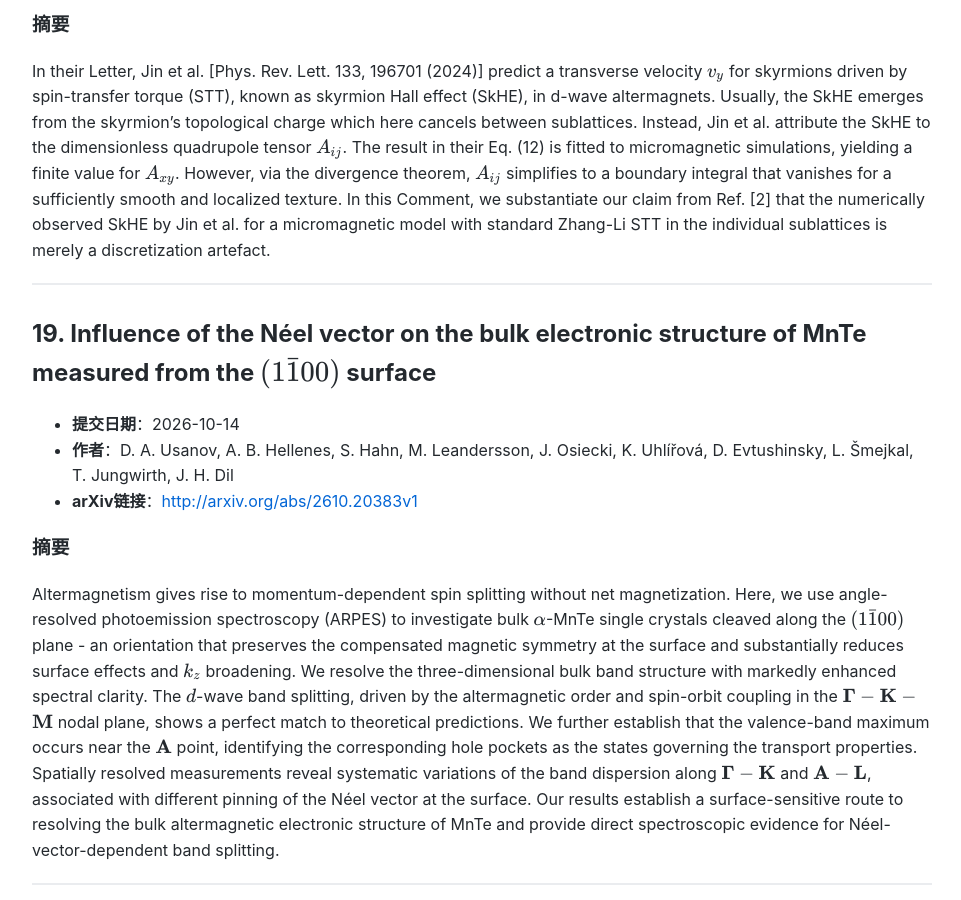
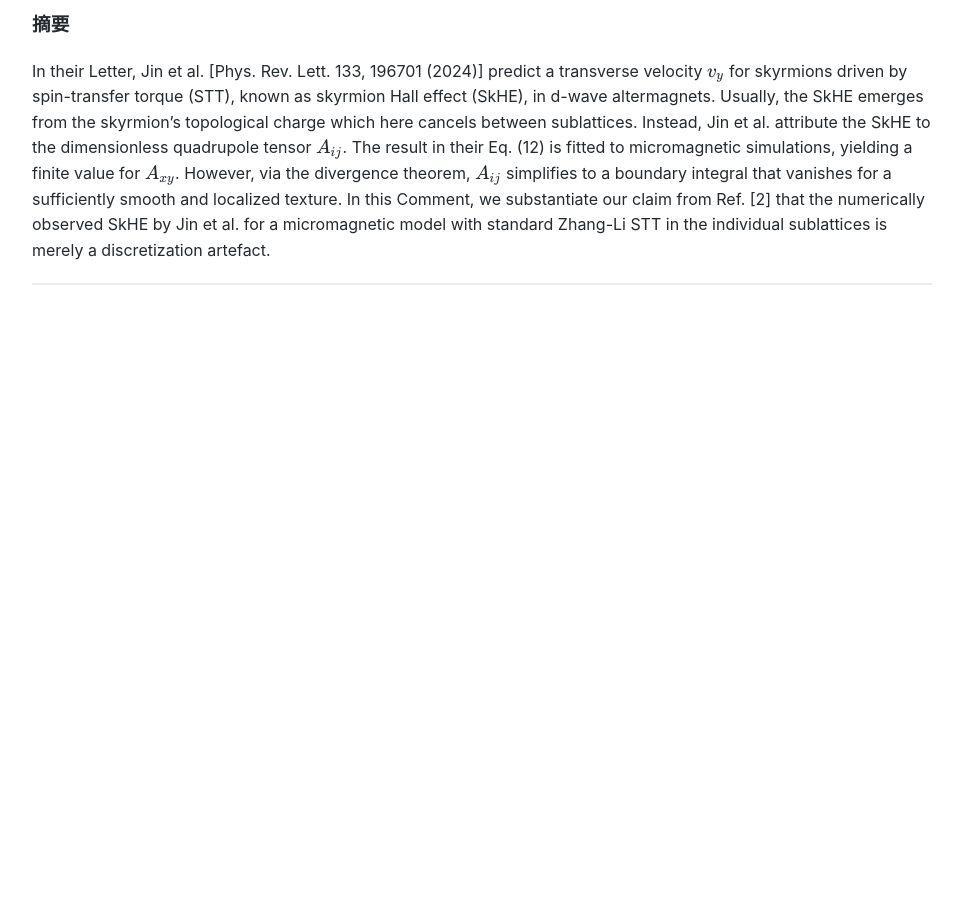
Before and after one commit to yangke25491/daily-arxiv-altermagnetic, a Jekyll site: the page built from index.md, in a window 1280 px wide and 900 px high, scrolled down 10392 px. Shown: the whole window, without its empty margins (158-1119 px from the left). Built offline with Jekyll 4.4.1, drawn with Linux system fonts in a browser that asks for light colours; after the commit the page ends 10717 px from its top, so only the background shows below that; some of the changed text lies outside the part shown.

Commit message:
Automated update: arXiv papers

```diff
--- a/index.md
+++ b/index.md
@@ -5,8 +5,8 @@ title: 交错磁论文
 
 # 凝聚态物理-交错磁(Altermagnetic)相关论文
 
-> 检索时间范围：**2026-10-14 至 2026-11-13**
-> 数据检索到 **19** 篇相关论文，按提交时间降序排列
+> 检索时间范围：**2026-10-15 至 2026-11-14**
+> 数据检索到 **18** 篇相关论文，按提交时间降序排列
 
 ---
 
@@ -207,14 +207,3 @@ $η$ pairing describes a staggered superconducting condensate whose order parame
 In their Letter, Jin et al. [Phys. Rev. Lett. 133, 196701 (2024)] predict a transverse velocity $v\_y$ for skyrmions driven by spin-transfer torque (STT), known as skyrmion Hall effect (SkHE), in d-wave altermagnets. Usually, the SkHE emerges from the skyrmion's topological charge which here cancels between sublattices. Instead, Jin et al. attribute the SkHE to the dimensionless quadrupole tensor $A\_{ij}$. The result in their Eq. (12) is fitted to micromagnetic simulations, yielding a finite value for $A\_{xy}$. However, via the divergence theorem, $A\_{ij}$ simplifies to a boundary integral that vanishes for a sufficiently smooth and localized texture. In this Comment, we substantiate our claim from Ref. [2] that the numerically observed SkHE by Jin et al. for a micromagnetic model with standard Zhang-Li STT in the individual sublattices is merely a discretization artefact.
 
 ---
-
-## 19. Influence of the Néel vector on the bulk electronic structure of MnTe measured from the $(1 \bar1 00)$ surface
-
-- **提交日期**：2026-10-14
-- **作者**：D. A. Usanov, A. B. Hellenes, S. Hahn, M. Leandersson, J. Osiecki, K. Uhlířová, D. Evtushinsky, L. Šmejkal, T. Jungwirth, J. H. Dil
-- **arXiv链接**：[http://arxiv.org/abs/2610.20383v1](http://arxiv.org/abs/2610.20383v1)
-
-### 摘要
-Altermagnetism gives rise to momentum-dependent spin splitting without net magnetization. Here, we use angle-resolved photoemission spectroscopy (ARPES) to investigate bulk $α$-MnTe single crystals cleaved along the $(1\bar{1}00)$ plane - an orientation that preserves the compensated magnetic symmetry at the surface and substantially reduces surface effects and $k\_z$ broadening. We resolve the three-dimensional bulk band structure with markedly enhanced spectral clarity. The $d$-wave band splitting, driven by the altermagnetic order and spin-orbit coupling in the $\mathbfΓ-\mathbf{K}-\mathbf{M}$ nodal plane, shows a perfect match to theoretical predictions. We further establish that the valence-band maximum occurs near the $\mathbf{A}$ point, identifying the corresponding hole pockets as the states governing the transport properties. Spatially resolved measurements reveal systematic variations of the band dispersion along $\mathbfΓ-\mathbf{K}$ and $\mathbf{A}-\mathbf{L}$, associated with different pinning of the Néel vector at the surface. Our results establish a surface-sensitive route to resolving the bulk altermagnetic electronic structure of MnTe and provide direct spectroscopic evidence for Néel-vector-dependent band splitting.
-
----
```
